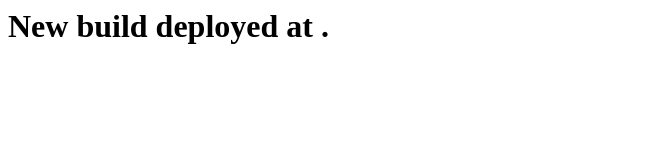
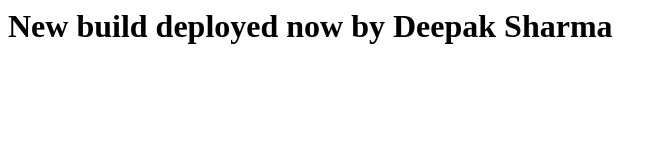
Before and after one commit to deepak83s143/maven-lab, a plain HTML site: page index.html in a window 1280 px wide. Shown: the whole page, without its empty margins (0-667 px from the left). Drawn offline with Linux system fonts and the light colour scheme.

Commit message:
html created

```diff
--- a/index.html
+++ b/index.html
@@ -1 +1 @@
-<h1> New build deployed at <span id='date-time'></span>.</h1>
+<h1> New build deployed now by Deepak Sharma</h1>
```
